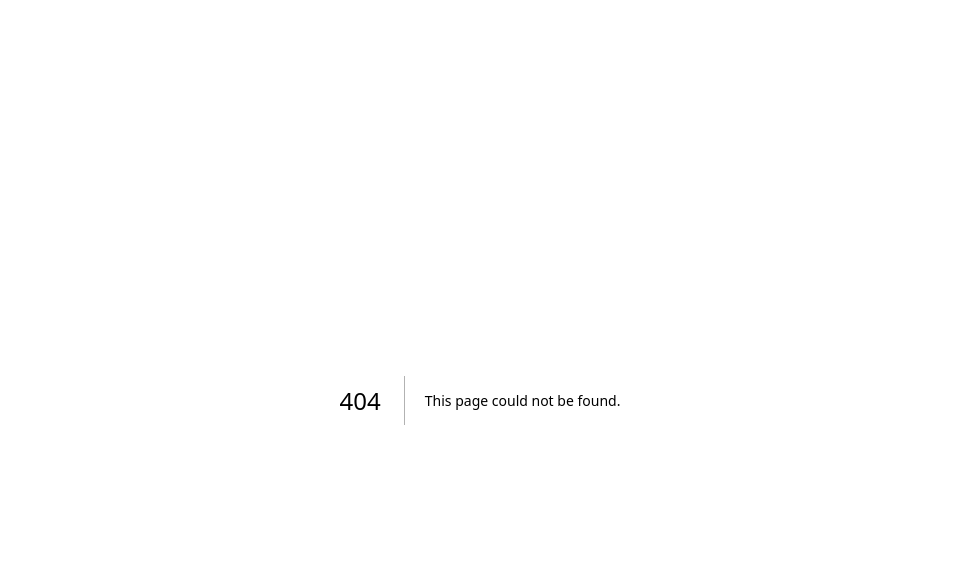
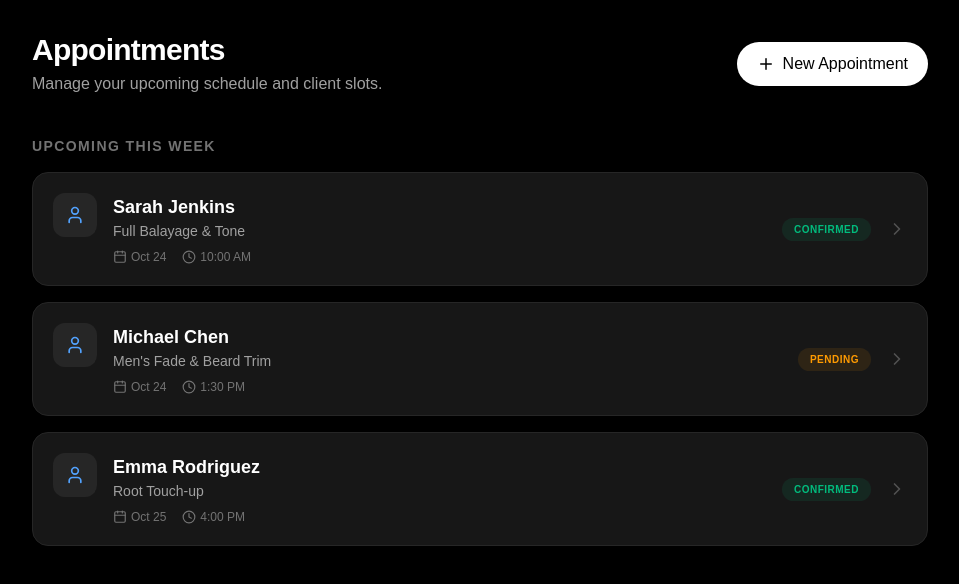
Before and after one commit to tylerboutwell/stylist-assist, a Next.js app in the folder frontend/: page /booking in a window 1280 px wide. Before the commit this address had no page. Shown: the top 584 px of the page, without its empty margins (160-1119 px from the left). Built offline with nearby package versions, Linux system fonts and the light colour scheme.

Commit message:
add booking home page and README for app

```diff
--- /dev/null
+++ b/frontend/app/booking/page.tsx
@@ -0,0 +1,108 @@
+import React from 'react';
+import Link from 'next/link';
+import { Calendar, Clock, User, Plus, ChevronRight } from 'lucide-react';
+
+// Mock data - you'll replace this with a fetch to your API later
+const UPCOMING_APPOINTMENTS = [
+  {
+    id: 1,
+    client: "Sarah Jenkins",
+    service: "Full Balayage & Tone",
+    time: "10:00 AM",
+    date: "Oct 24",
+    status: "Confirmed",
+  },
+  {
+    id: 2,
+    client: "Michael Chen",
+    service: "Men's Fade & Beard Trim",
+    time: "1:30 PM",
+    date: "Oct 24",
+    status: "Pending",
+  },
+  {
+    id: 3,
+    client: "Emma Rodriguez",
+    service: "Root Touch-up",
+    time: "4:00 PM",
+    date: "Oct 25",
+    status: "Confirmed",
+  },
+];
+
+export default function BookingPage() {
+  return (
+    <main className="min-h-screen bg-black text-white p-8">
+      <div className="max-w-4xl mx-auto">
+
+        {/* Header Section */}
+        <div className="flex flex-col md:flex-row md:items-center justify-between gap-4 mb-10">
+          <div>
+            <h1 className="text-3xl font-bold tracking-tight">Appointments</h1>
+            <p className="text-neutral-400 mt-1">Manage your upcoming schedule and client slots.</p>
+          </div>
+
+          <Link href="/booking/new">
+            <button className="flex items-center justify-center gap-2 bg-white text-black px-5 py-2.5 rounded-full font-medium hover:bg-neutral-200 transition-colors">
+              <Plus size={18} />
+              New Appointment
+            </button>
+          </Link>
+        </div>
+
+        {/* List Section */}
+        <div className="space-y-4">
+          <h2 className="text-sm font-semibold uppercase tracking-widest text-neutral-500 mb-4">Upcoming This Week</h2>
+
+          {UPCOMING_APPOINTMENTS.length > 0 ? (
+            UPCOMING_APPOINTMENTS.map((apt) => (
+              <div
+                key={apt.id}
+                className="group relative bg-neutral-900 border border-neutral-800 p-5 rounded-2xl hover:border-neutral-700 transition-all cursor-pointer"
+              >
+                <div className="flex items-center justify-between">
+                  <div className="flex items-start gap-4">
+                    <div className="bg-neutral-800 p-3 rounded-xl text-blue-400">
+                      <User size={20} />
+                    </div>
+
+                    <div>
+                      <h3 className="font-semibold text-lg">{apt.client}</h3>
+                      <p className="text-neutral-400 text-sm mb-2">{apt.service}</p>
+
+                      <div className="flex flex-wrap gap-4 text-xs text-neutral-500">
+                        <span className="flex items-center gap-1">
+                          <Calendar size={14} />
+                          {apt.date}
+                        </span>
+                        <span className="flex items-center gap-1">
+                          <Clock size={14} />
+                          {apt.time}
+                        </span>
+                      </div>
+                    </div>
+                  </div>
+
+                  <div className="flex items-center gap-4">
+                    <span className={`hidden sm:block px-3 py-1 rounded-full text-[10px] font-bold uppercase tracking-wider ${
+                      apt.status === 'Confirmed'
+                        ? 'bg-emerald-500/10 text-emerald-500'
+                        : 'bg-amber-500/10 text-amber-500'
+                    }`}>
+                      {apt.status}
+                    </span>
+                    <ChevronRight size={20} className="text-neutral-600 group-hover:text-white transition-colors" />
+                  </div>
+                </div>
+              </div>
+            ))
+          ) : (
+            <div className="text-center py-20 bg-neutral-900/50 rounded-3xl border border-dashed border-neutral-800">
+              <p className="text-neutral-500">No appointments scheduled yet.</p>
+            </div>
+          )}
+        </div>
+      </div>
+    </main>
+  );
+}
```
Also changed, not shown: frontend/package.json (+7 -3 lines), 1 other file (tests, documents, lock files or other folders).
